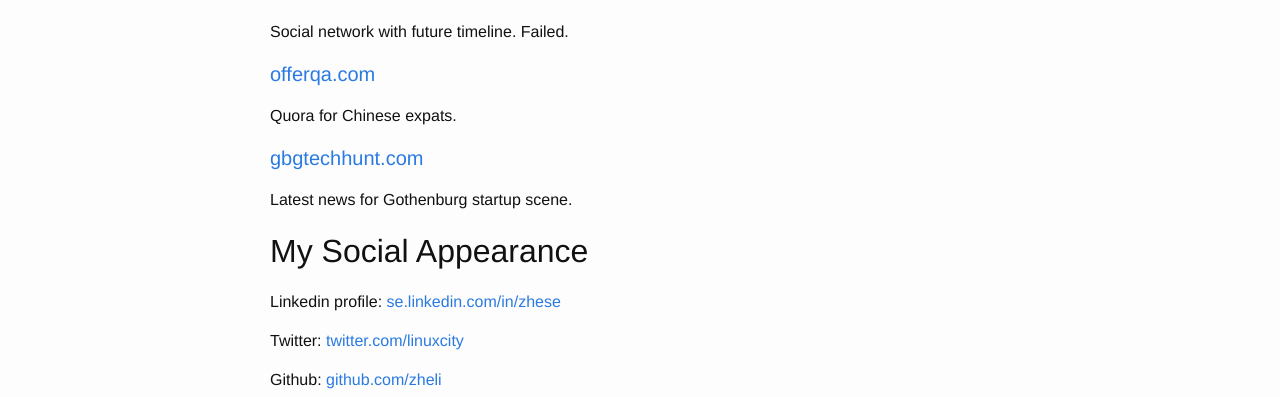
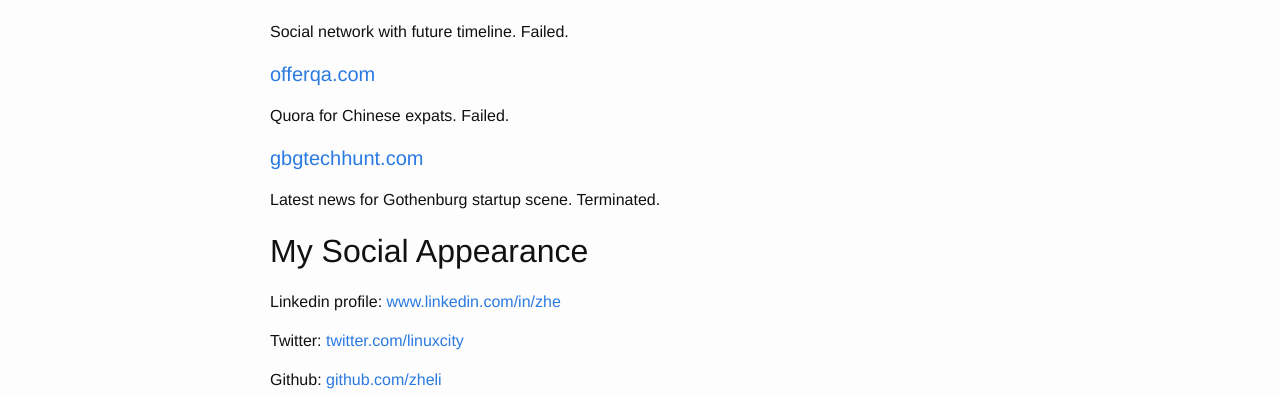
Before and after one commit to zheli/zheli.github.io, a Jekyll site: the page built from about.md, in a window 1280 px wide. Shown: the part 564-961 px from the top of the page. Built offline with Jekyll 4.4.1, drawn with Linux system fonts in a browser that asks for light colours.

Commit message:
Update about me page.

```diff
--- a/about.md
+++ b/about.md
@@ -29,16 +29,16 @@
 
 #### <a href="http://offerqa.com" target="_blank">offerqa.com</a>
 
-Quora for Chinese expats.
+Quora for Chinese expats. Failed.
 
 #### <a href="http://gbgtechhunt.com" target="_blank">gbgtechhunt.com</a>
 
-Latest news for Gothenburg startup scene.
+Latest news for Gothenburg startup scene. Terminated.
 
 ## My Social Appearance
 
-Linkedin profile: <a title="View public profile" href="http://se.linkedin.com/in/zhese" name="webProfileURL"></a>[se.linkedin.com/in/zhese](http://se.linkedin.com/in/zhese)
+Linkedin profile: <a title="View public profile" href="www.linkedin.com/in/zhe" name="webProfileURL"></a>[www.linkedin.com/in/zhe](https://www.linkedin.com/in/zhe)
 
-Twitter: [twitter.com/linuxcity](http://twitter.com/linuxcity)
+Twitter: [twitter.com/linuxcity](https://twitter.com/linuxcity)
 
 Github: [github.com/zheli](https://github.com/zheli)
```
